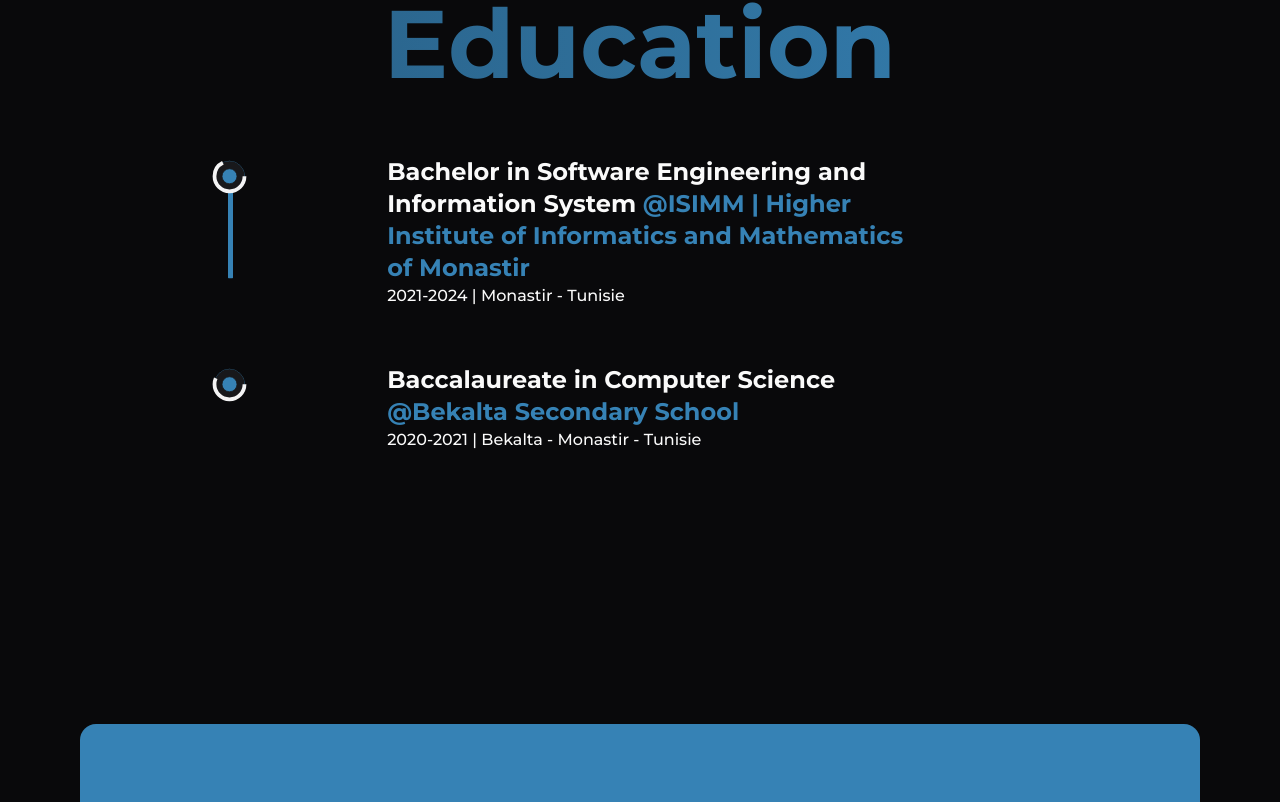
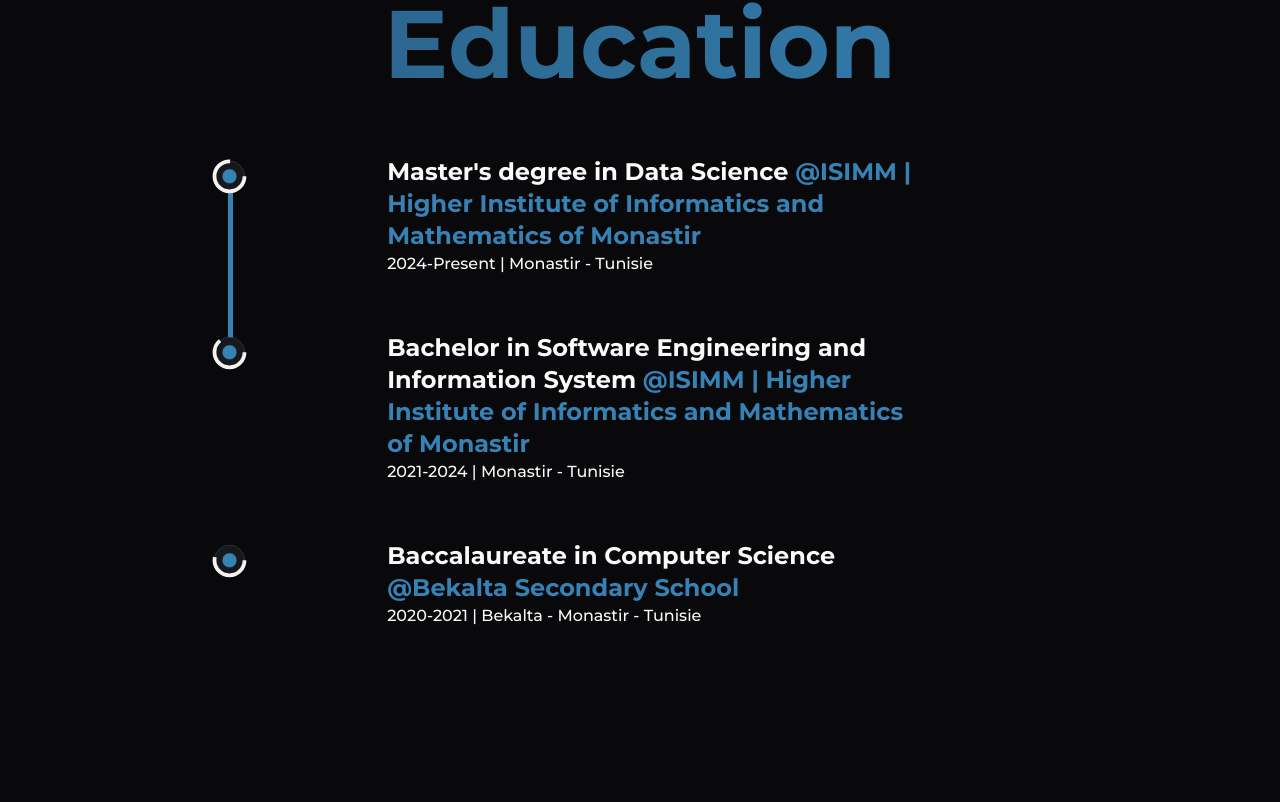
Before and after one commit to HamzaHajMtir1/My_Portfolio, a Next.js app: page /about in a window 1280 px wide. Shown: the part 1848-2650 px from the top of the page. Built offline with nearby package versions, Linux system fonts and the light colour scheme.

Commit message:
Add my new study plan

```diff
--- a/src/data/education.ts
+++ b/src/data/education.ts
@@ -1,6 +1,16 @@
 import { type ExperienceShowcaseListItemProps } from "@/components/experience/experience-showcase-list-item";
 
 export const EDUCATION: ExperienceShowcaseListItemProps[] = [
+  {
+    title: "Master's degree in Data Science",
+    organisation: {
+      name: "ISIMM | Higher Institute of Informatics and Mathematics of Monastir",
+      href: "http://www.isimm.rnu.tn/public/",
+    },
+    date: "2024-Present",
+    location: "Monastir - Tunisie",
+    description: "",
+  },
   {
     title: "Bachelor in Software Engineering and Information System",
     organisation: {
```
